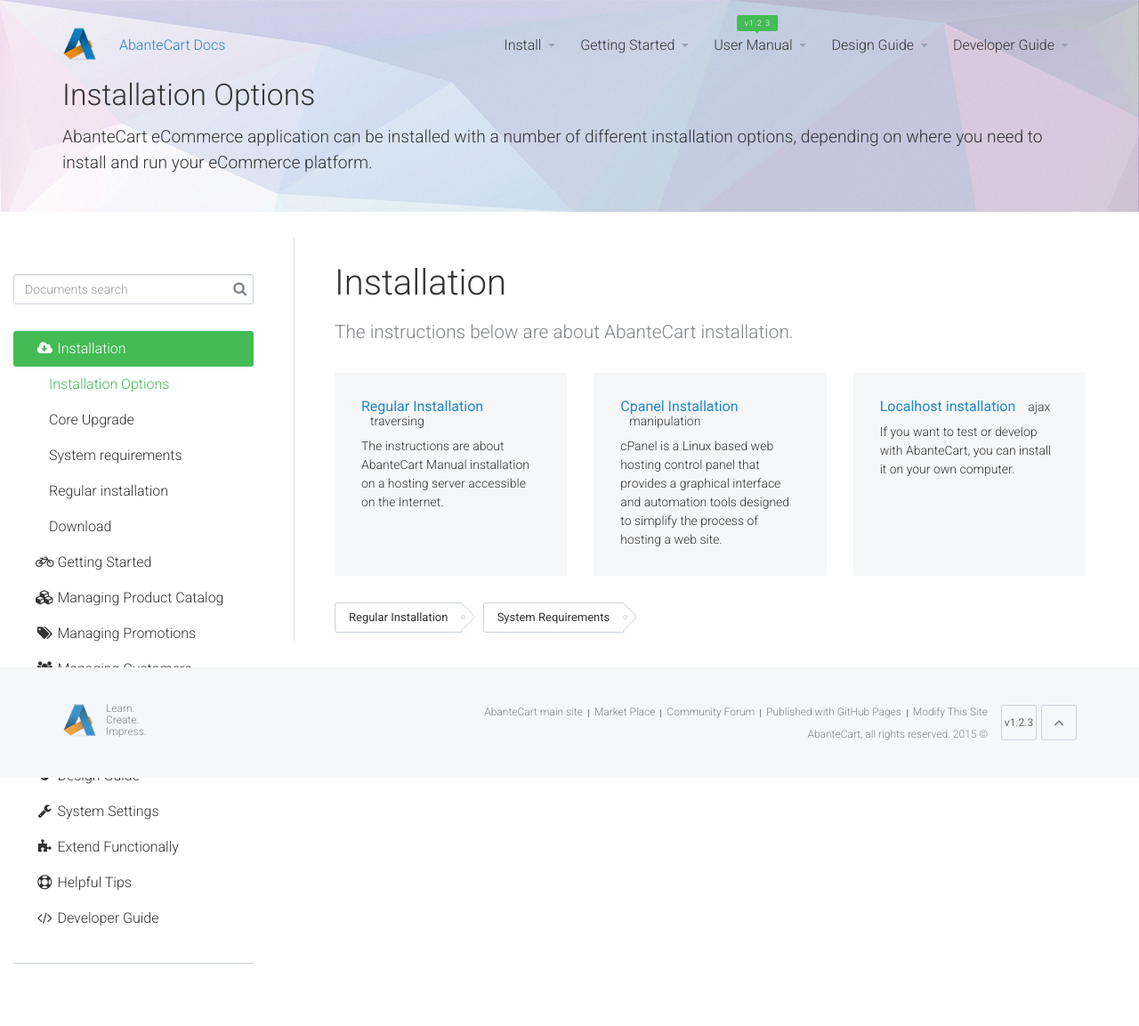
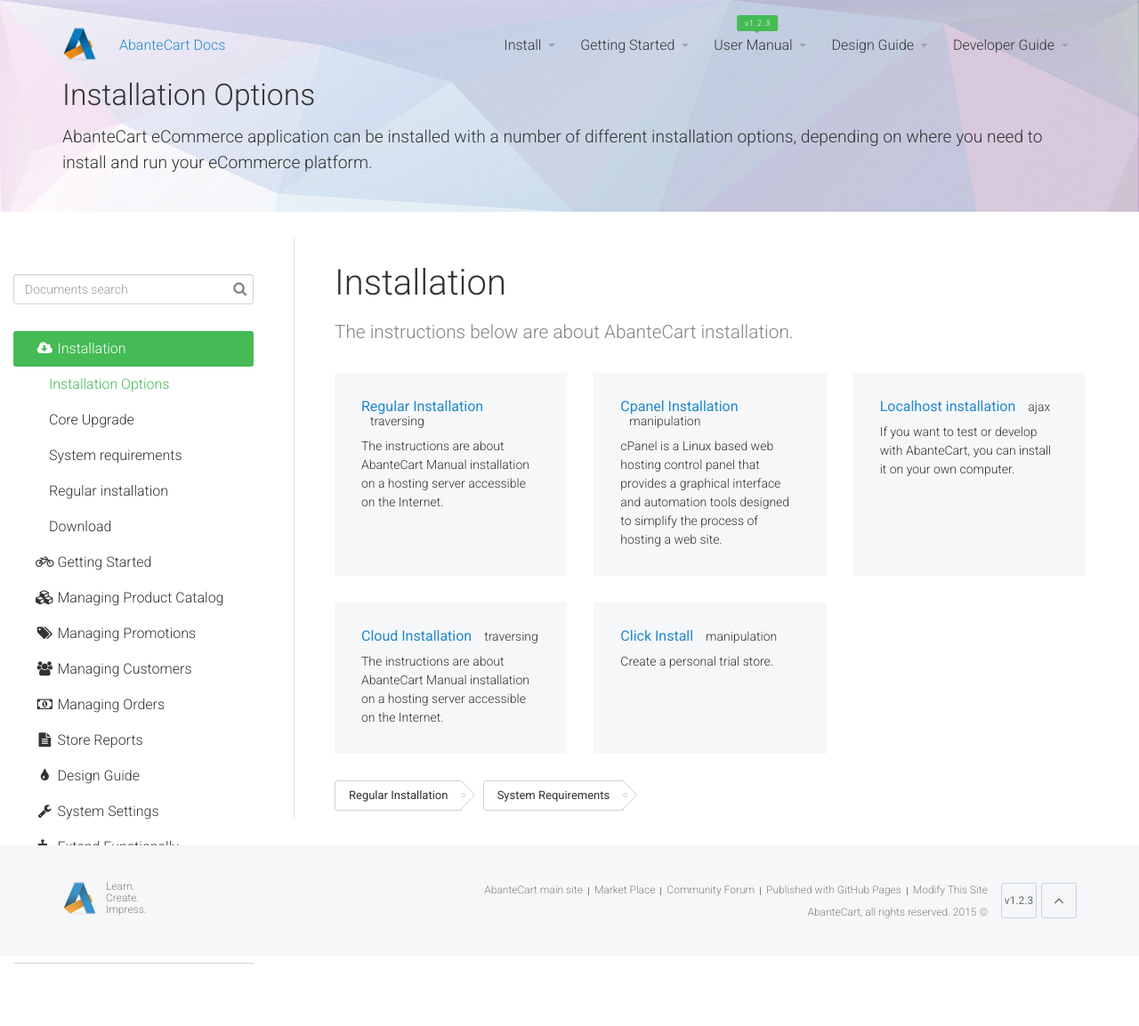
Before and after one commit to abantecart/abantecart.github.io, a Jekyll site: the page built from pages/install/installation_options.html, in a window 1280 px wide. Shown: the whole page at 89% size. Built offline with Jekyll 4.4.1, drawn with Linux system fonts in a browser that asks for light colours.

Commit message:
Update installation_options.html

```diff
--- a/pages/install/installation_options.html
+++ b/pages/install/installation_options.html
@@ -45,4 +45,26 @@
     		</div>
     	</div>
     </div>
+
+    <div class="row">
+    	<div class="col-md-4">
+    		<div class="grid-view-elem js-grid-view-elem">
+    			<h3 class="grid-view-elem-title">
+    				<a href="#">Cloud Installation</a>
+    				<span class="grid-view-title-descr">traversing</span>
+    			</h3>
+    			<p class="grid-view-elem-description"> The instructions are about AbanteCart Manual installation on a hosting server accessible on the Internet. </p>
+    		</div>
+    	</div>
+    	<div class="col-md-4">
+    		<div class="grid-view-elem js-grid-view-elem">
+    			<h3 class="grid-view-elem-title">
+    				<a href="#">Click Install</a>
+    				<span class="grid-view-title-descr">manipulation</span>
+    			</h3>
+    			<p class="grid-view-elem-description"> Create a personal trial store. </p>
+    		</div>
+    	</div>
+
+    </div>
 </div>
```
